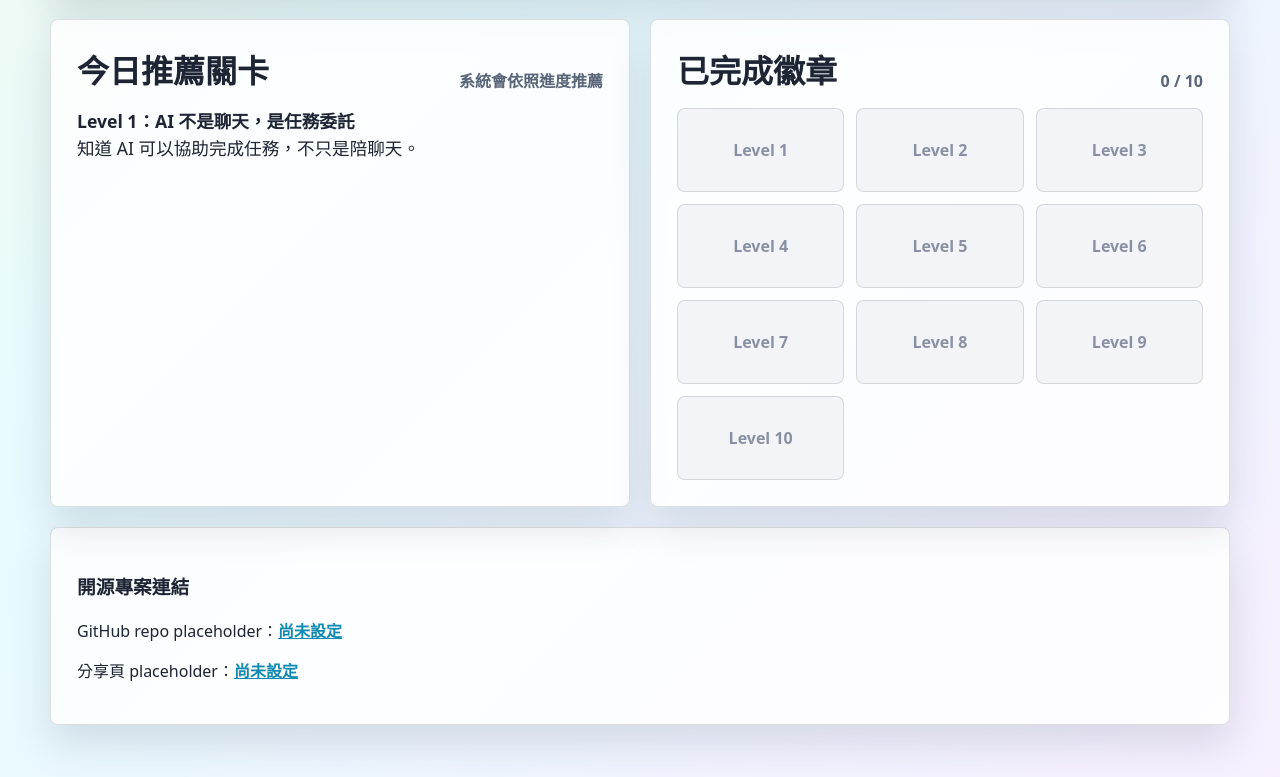
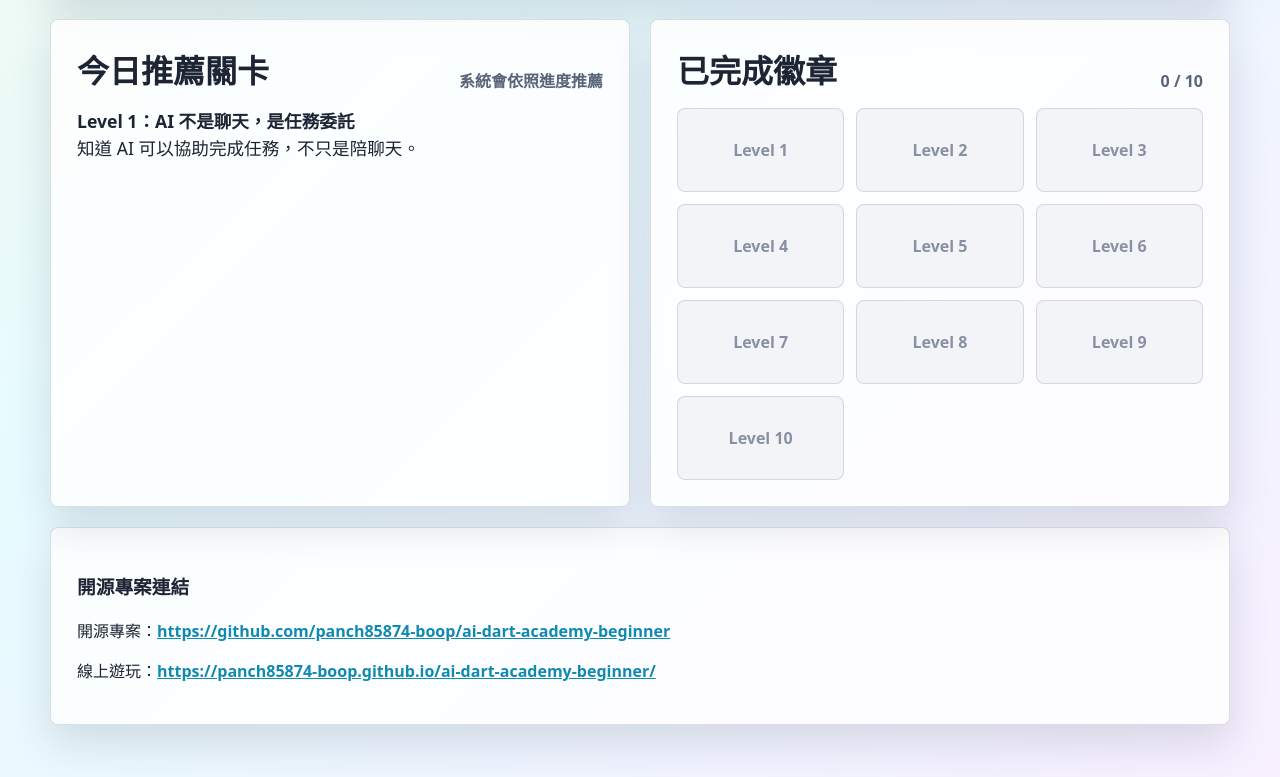
Before and after one commit to panch85874-boop/ai-dart-academy-beginner, a plain HTML site: page index.html in a window 1280 px wide. Shown: the part 1220-1997 px from the top of the page. Drawn offline with Linux system fonts and the light colour scheme.

Commit message:
Update public project links

```diff
--- a/index.html
+++ b/index.html
@@ -67,8 +67,8 @@
 
         <section class="panel open-source">
           <h3>開源專案連結</h3>
-          <p>GitHub repo placeholder：<a href="#" aria-label="GitHub repo placeholder">尚未設定</a></p>
-          <p>分享頁 placeholder：<a href="#" aria-label="Open source page placeholder">尚未設定</a></p>
+          <p>開源專案：<a href="https://github.com/panch85874-boop/ai-dart-academy-beginner" aria-label="AI Dart Academy Beginner GitHub repo">https://github.com/panch85874-boop/ai-dart-academy-beginner</a></p>
+          <p>線上遊玩：<a href="https://panch85874-boop.github.io/ai-dart-academy-beginner/" aria-label="AI 飛鏢闖關學院線上遊玩">https://panch85874-boop.github.io/ai-dart-academy-beginner/</a></p>
         </section>
       </section>
 
```
